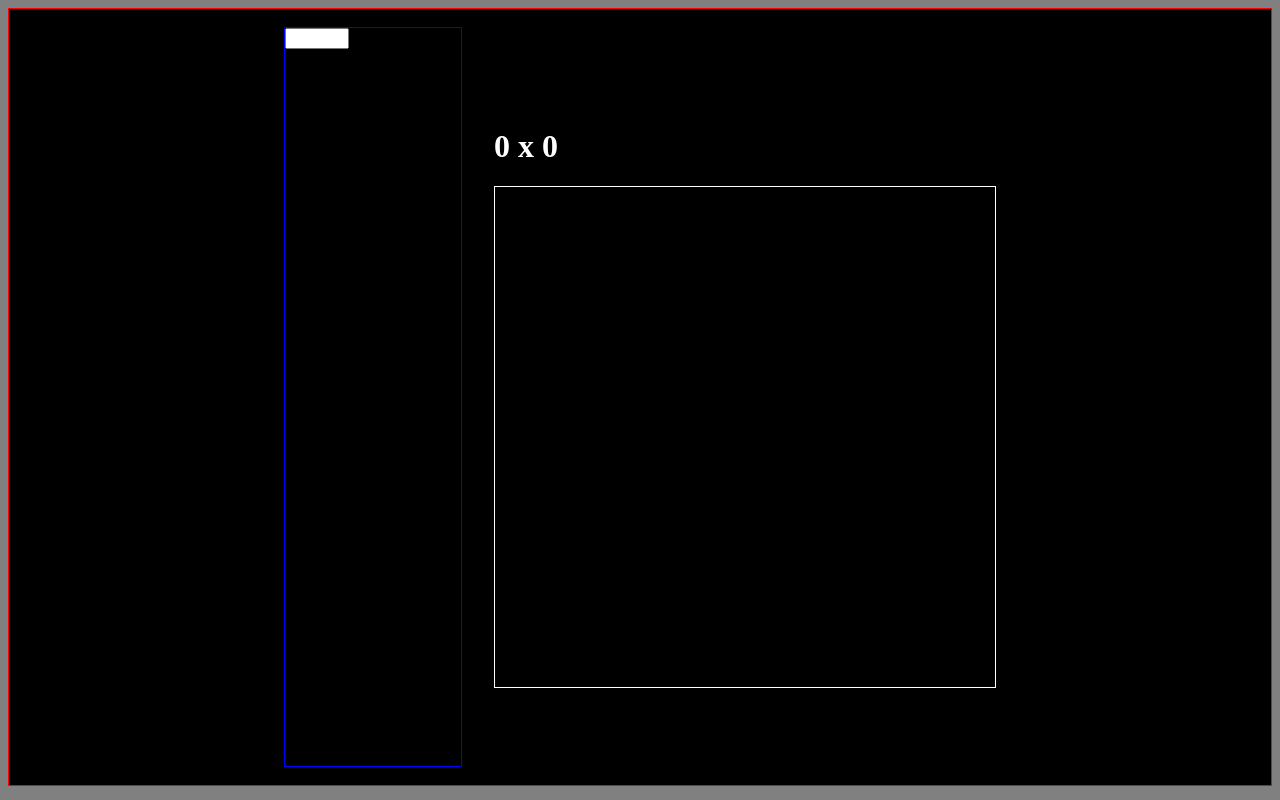
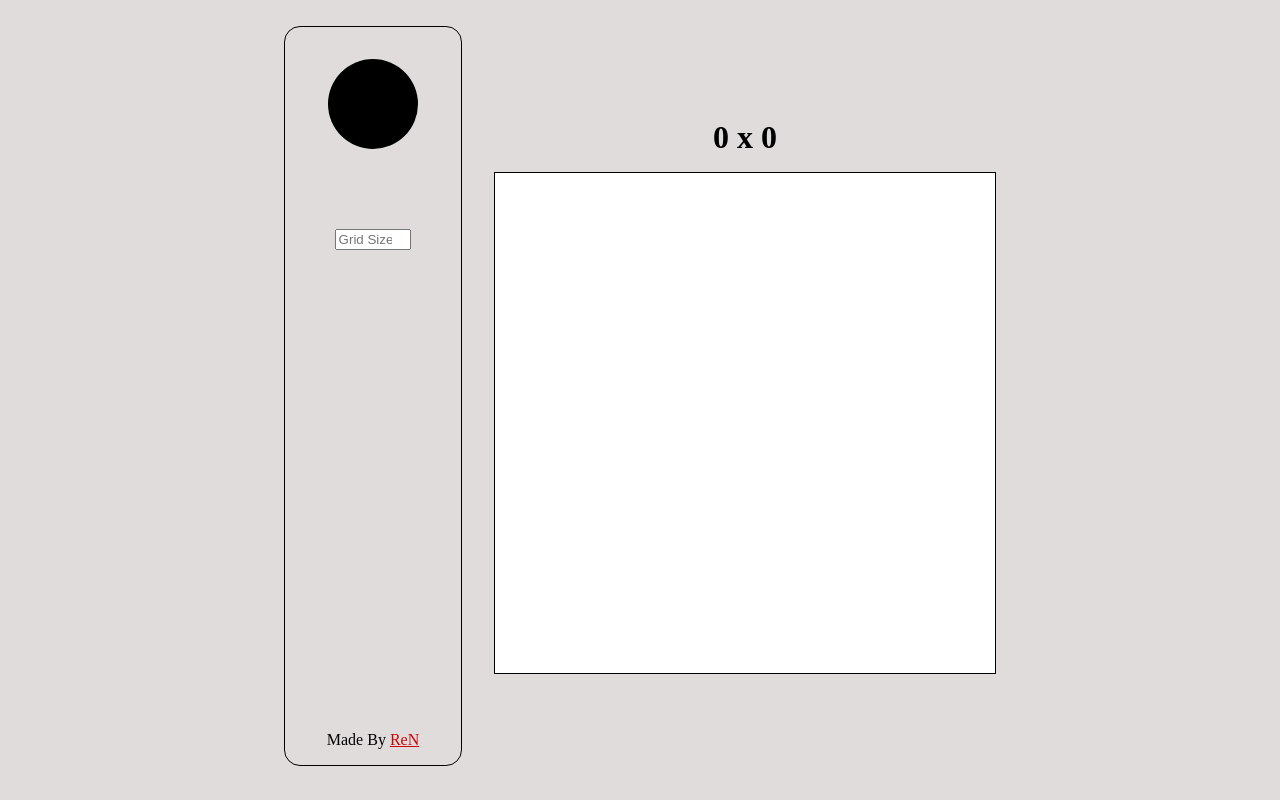
Before and after one commit to ReN-FL/Etch-a-Sketch, a plain HTML site: page index.html in a window 1280 px wide. Drawn offline with Linux system fonts and the light colour scheme.

Commit message:
Add styles and html

```diff
--- a/index.html
+++ b/index.html
@@ -9,7 +9,23 @@
   <body>
     <div id="container">
       <div id="controls">
-        <input id="grid-input" type="number" min="1" max="100" />
+        <div id="one">
+          <div id="color-container">
+            <input id="color-input" type="color" />
+          </div>
+          <input
+            id="grid-input"
+            type="number"
+            min="1"
+            max="100"
+            placeholder="Grid Size"
+          />
+        </div>
+        <div id="footer">
+          <p>
+            Made By <a href="https://github.com/ReN-FL" target="_blank">ReN</a>
+          </p>
+        </div>
       </div>
       <div id="extra-container">
         <h1>0 x 0</h1>
--- a/styles.css
+++ b/styles.css
@@ -1,32 +1,78 @@
 body {
-  background-color: gray;
-  color: white;
+  background-color: rgb(224, 220, 220);
+  color: black;
+}
+h1 {
+  text-align: center;
+  margin: 0;
+}
+#extra-container {
+  display: flex;
+  flex-flow: column nowrap;
+  gap: 1rem;
 }
 #container {
   height: 97vh;
-  border: 1px red solid;
-  background-color: black;
+  background-color: rgb(224, 220, 220);
   display: flex;
   align-items: center;
   justify-content: center;
   gap: 2rem;
 }
 #controls {
-  border: 1px blue solid;
+  border: 1px black solid;
   width: 11rem;
   height: 95%;
+  border-radius: 1rem;
+  display: flex;
+  flex-flow: column nowrap;
+  align-items: center;
+  justify-content: space-between;
 }
 #grid-container {
   width: 500px;
+  height: 500px;
   aspect-ratio: 1 / 1;
   display: flex;
-  flex-wrap: wrap;
-  border: 1px white solid;
+  flex-flow: row wrap;
+  border: 1px black solid;
+  background-color: white;
 }
-.grid-item {
-  border: 1px white solid;
-  width: auto;
-  height: 10px;
-  flex: 1 1 auto;
-  aspect-ratio: 1 / 1;
+.grid-item:hover {
+  background-color: red;
 }
+#grid-input {
+  width: 4.3rem;
+}
+#color-input {
+  height: 100px;
+  width: 100px;
+  border: 0;
+  padding: 0;
+  flex: 0 0 auto;
+}
+#color-container {
+  display: flex;
+  align-items: center;
+  justify-content: center;
+  border: 0px solid black;
+  height: 90px;
+  width: 90px;
+  border-radius: 100%;
+  padding: 0;
+  overflow: hidden;
+}
+#one {
+  display: flex;
+  flex-flow: column nowrap;
+  align-items: center;
+  justify-content: center;
+  padding-top: 2rem;
+  gap: 5rem;
+}
+#footer > p > a {
+  color: rgb(201, 7, 7);
+}
+#footer > p > a:hover {
+  color: black;
+}
```
